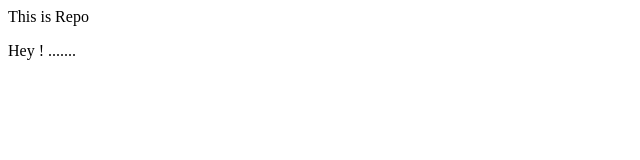
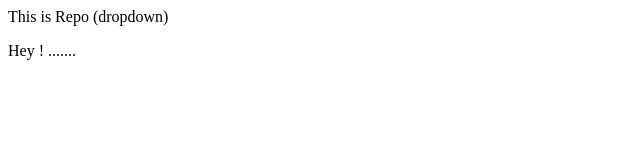
Before and after one commit to Fassiha01/AgainRepo, a plain HTML site: page index.html in a window 1280 px wide. Shown: the whole page, without its empty margins (0-640 px from the left). Drawn offline with Linux system fonts and the light colour scheme.

Commit message:
dropdown

```diff
--- a/index.html
+++ b/index.html
@@ -1,4 +1,4 @@
 <p>
-    This is Repo
+    This is Repo (dropdown)
 </p>
 <p>Hey ! .......</p>
```
